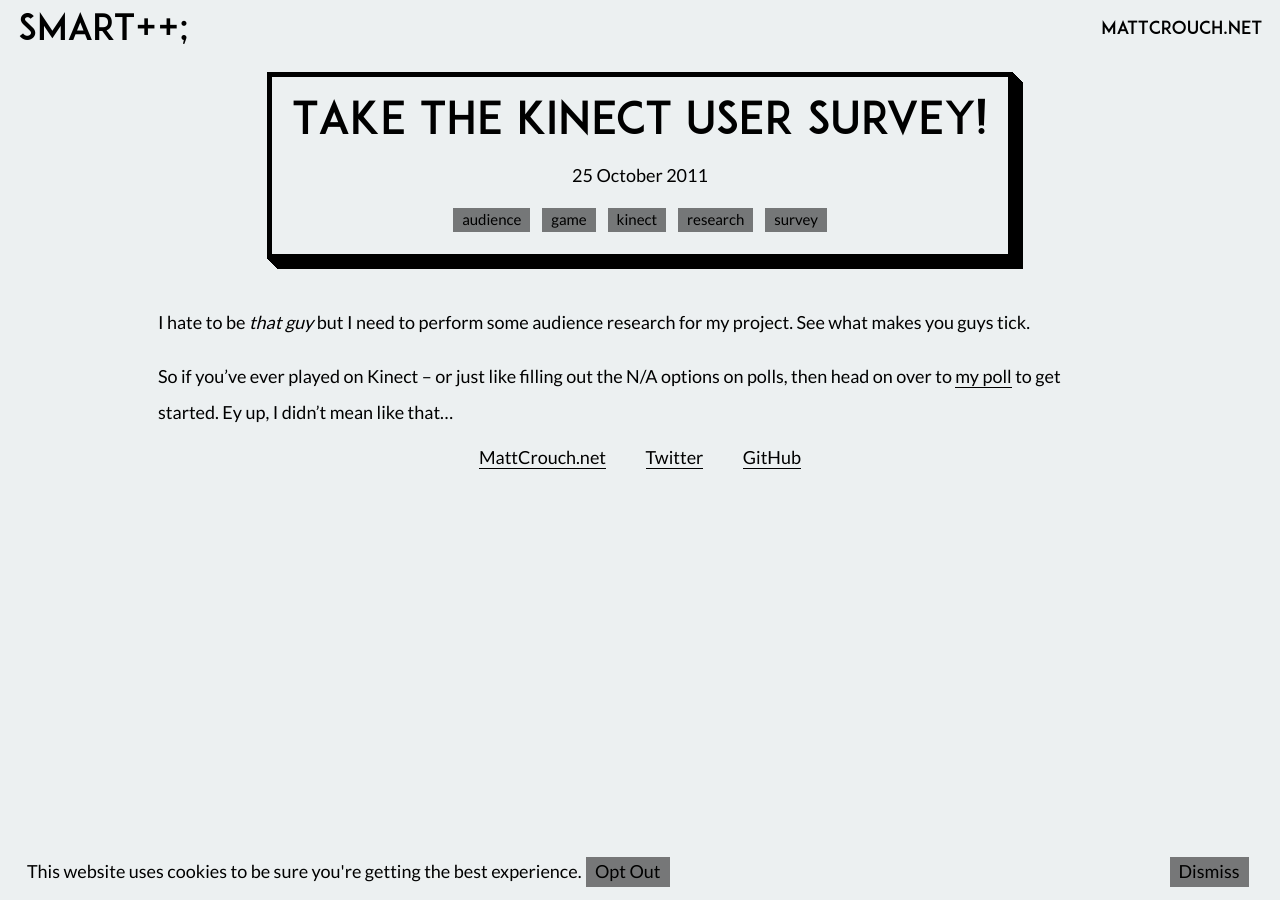
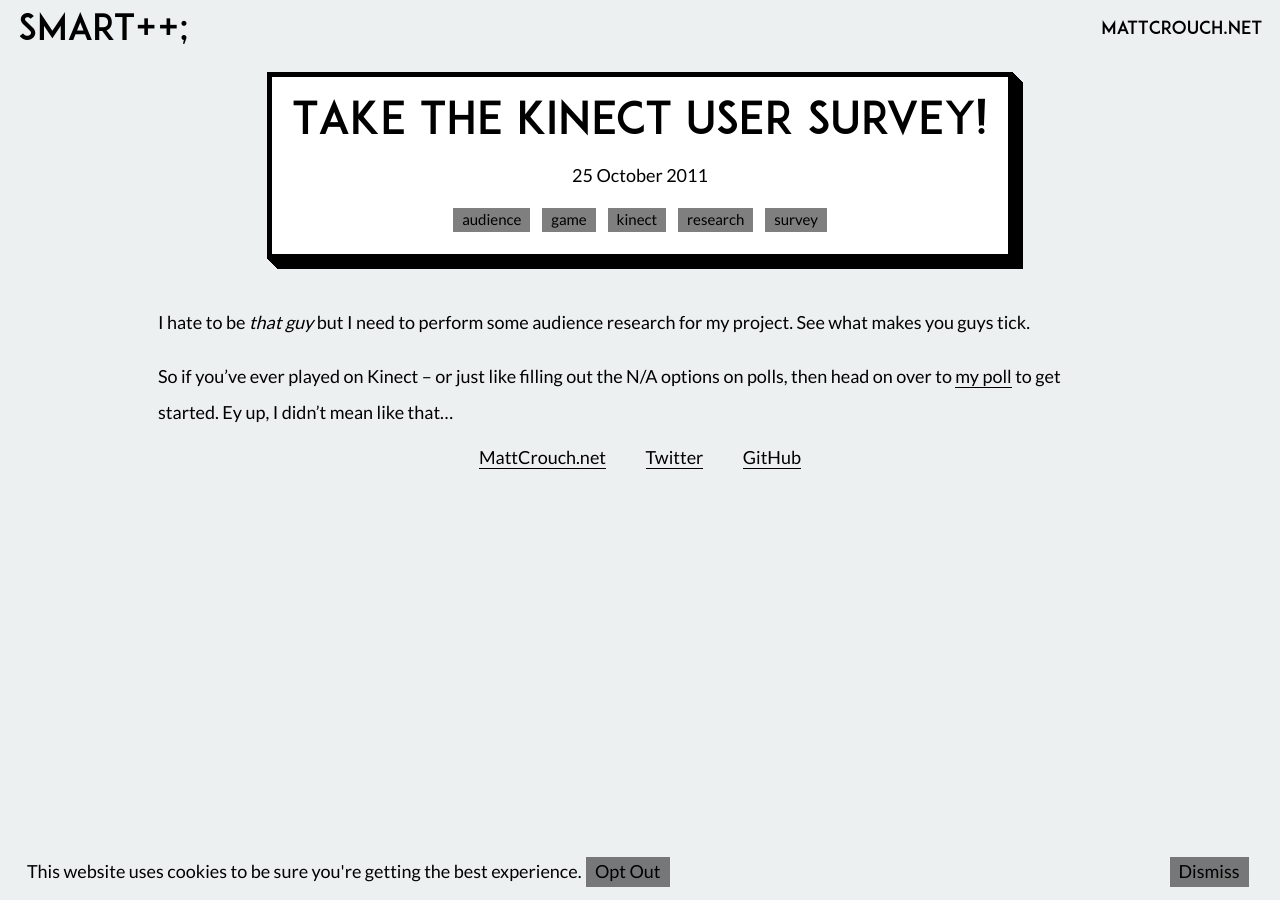
Before and after one commit to MattCrouch/blog, a Jekyll site: the page built from _posts/2011-10-25-take-the-kinect-user-survey.md, in a window 1280 px wide. Built offline with Jekyll 4.4.1, drawn with Linux system fonts in a browser that asks for light colours.

Commit message:
Lighten header box

```diff
--- a/_sass/_header.scss
+++ b/_sass/_header.scss
@@ -47,6 +47,7 @@
 		width: 60%;
 		margin-left: 20%;
 		@include box-drop(5);
+		background-color: lighten($background-color, 10%);
 		padding: 0 1rem;
 	}
 
```
